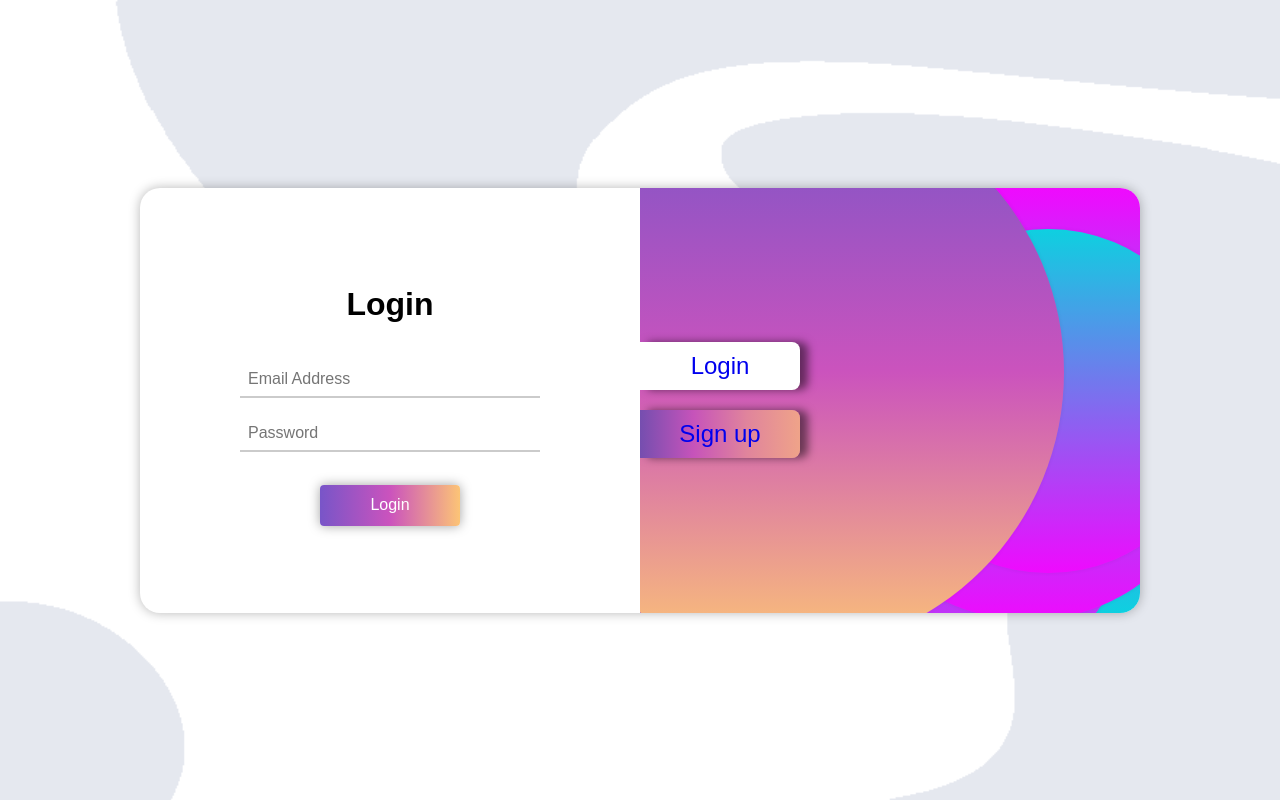
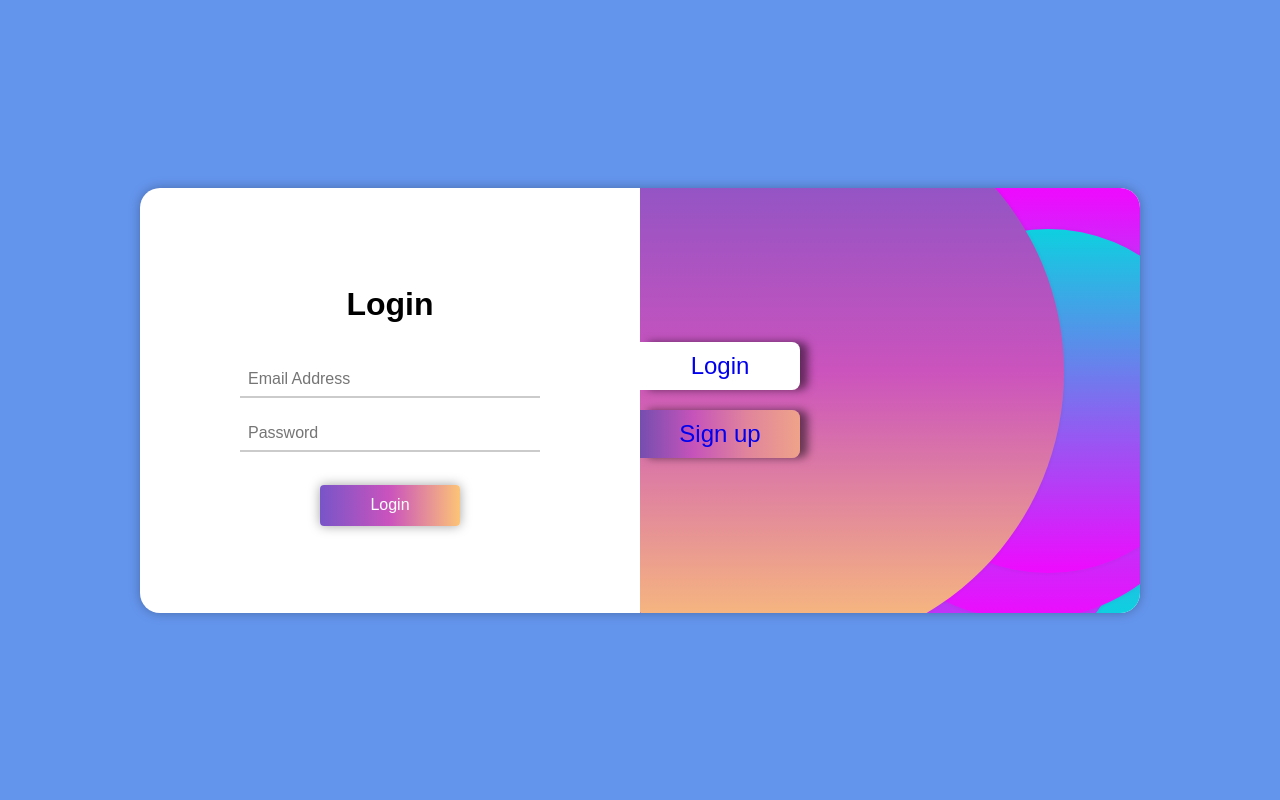
Before and after one commit to kunal-umap/mearn-meet-app, a React (Create React App) app: page /login in a window 1280 px wide. Built offline with nearby package versions, Linux system fonts and the light colour scheme; no server answers.

Commit message:
minor error fix

```diff
--- a/src/sass/_loginSignup.scss
+++ b/src/sass/_loginSignup.scss
@@ -1,5 +1,5 @@
 .container {
-    background: url('../assets/images/background.png');
+    background: cornflowerblue;
     background-repeat: no-repeat;
     background-size: cover;
     @extend .displayFlex;
```
